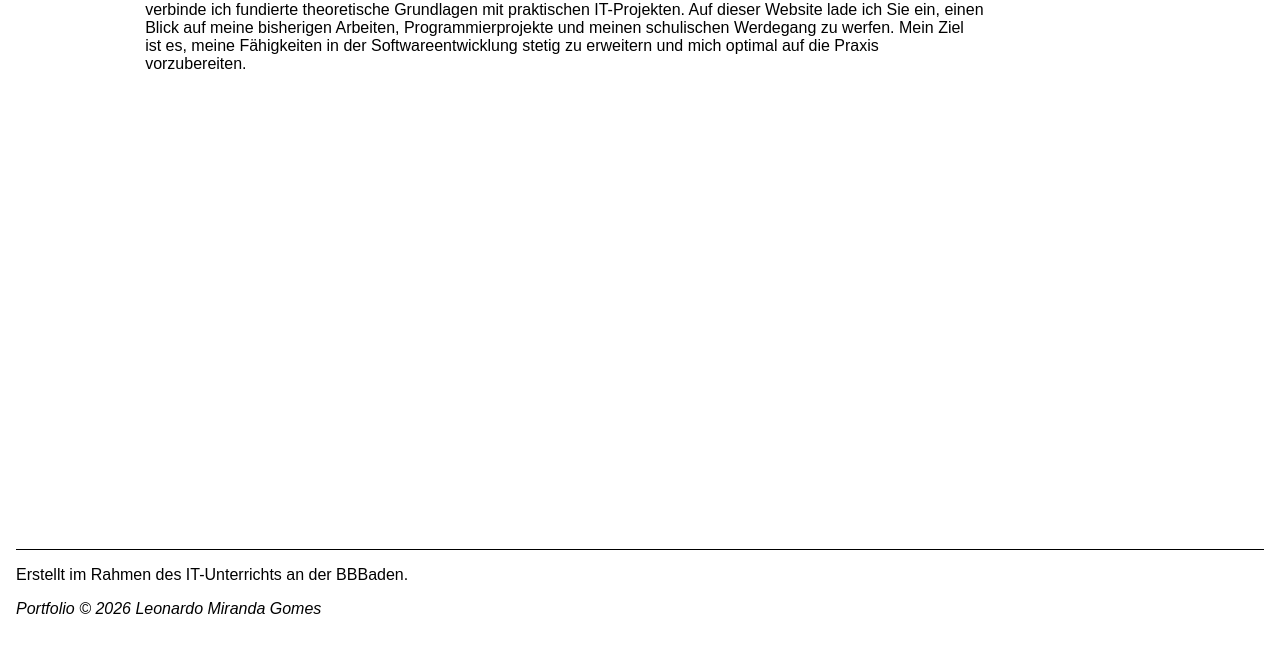
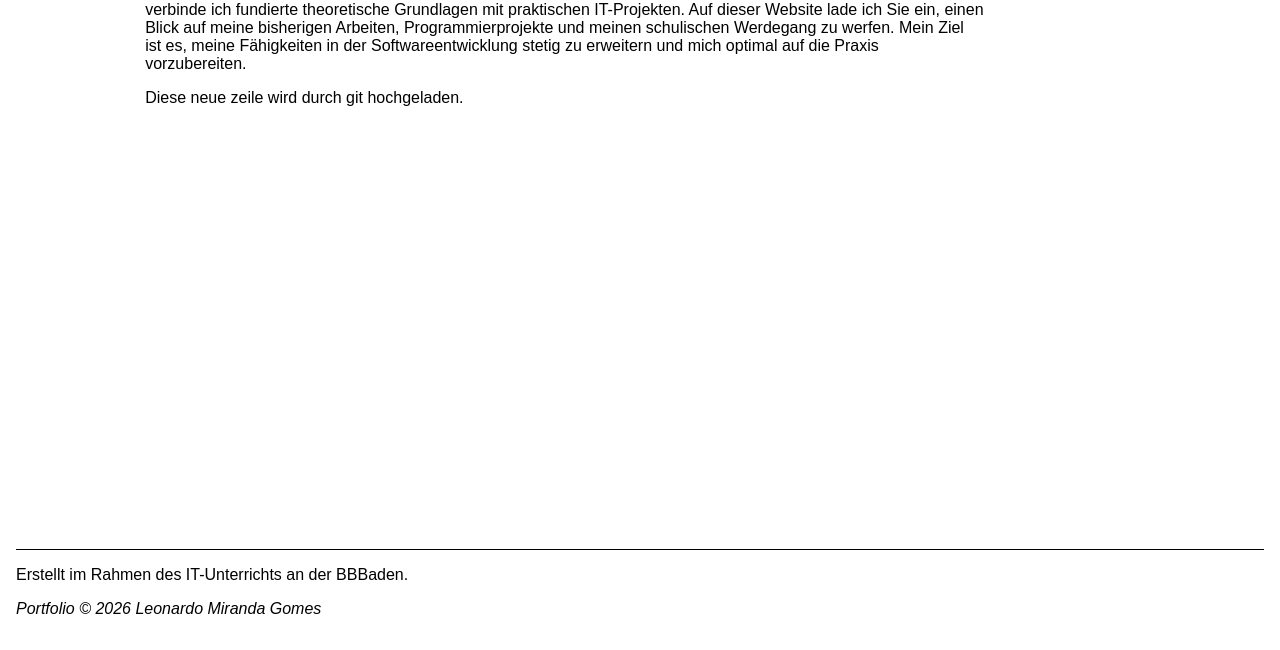
Before and after one commit to Leonardo-MGomes/Portfolio-Website, a website: page src/index.html in a window 1280 px wide. Shown: the part 182-832 px from the top of the page. Drawn offline with Linux system fonts and the light colour scheme; a web font is replaced by a local one.

Commit message:
neuen paragraph bei index

```diff
--- a/src/index.html
+++ b/src/index.html
@@ -44,6 +44,9 @@
                     einen Blick auf meine bisherigen Arbeiten, Programmierprojekte und meinen schulischen Werdegang zu werfen.
                     Mein Ziel ist es, meine Fähigkeiten in der Softwareentwicklung stetig zu erweitern und mich optimal auf die Praxis vorzubereiten.
                 </p>
+                <p>
+                    Diese neue zeile wird durch git hochgeladen.
+                </p>
             </section>
         </main>
     </div>
```
